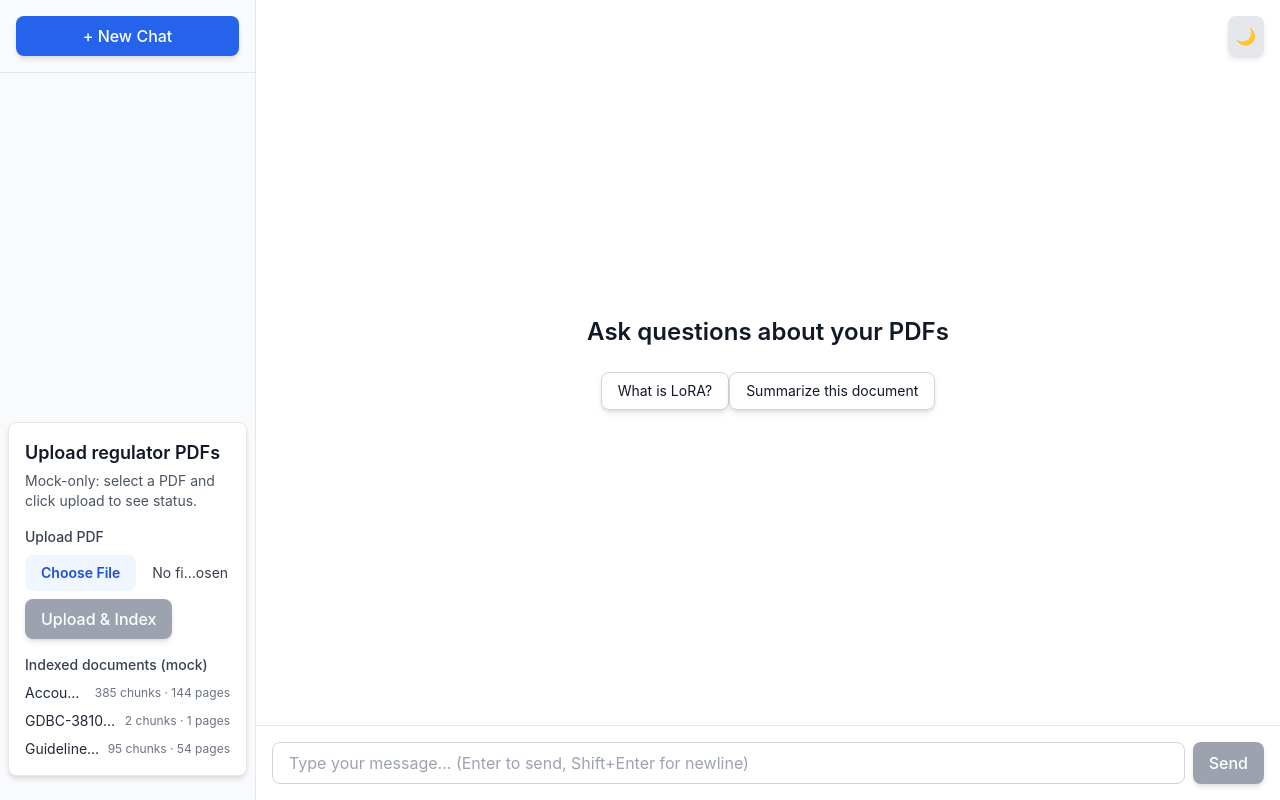
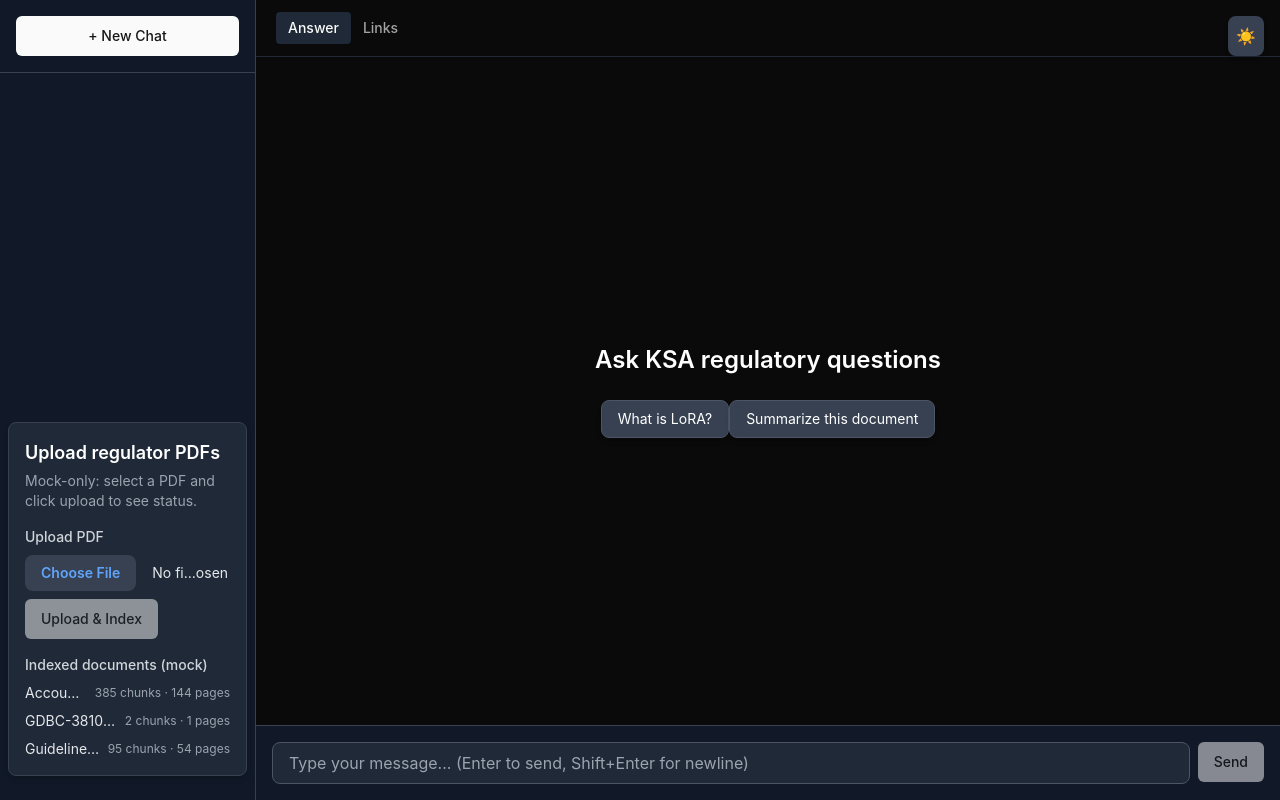
Before and after one commit to abduliota/iota, a Next.js app in the folder frontend/: page / in a window 1280 px wide. Built offline with nearby package versions, Linux system fonts and the light colour scheme.

Commit message:
Enhance frontend styling and functionality: Add new color variables and border radius in Tailwind config, implement dark mode support, and introduce tab navigation in chat interface. Update package dependencies for improved UI components.

```diff
--- a/frontend/app/globals.css
+++ b/frontend/app/globals.css
@@ -11,3 +11,59 @@
   -moz-osx-font-smoothing: grayscale;
   transition: background-color 0.2s ease, color 0.2s ease;
 }
+
+@layer base {
+  :root {
+    --background: 0 0% 100%;
+    --foreground: 222.2 84% 4.9%;
+    --card: 0 0% 100%;
+    --card-foreground: 222.2 84% 4.9%;
+    --popover: 0 0% 100%;
+    --popover-foreground: 222.2 84% 4.9%;
+    --primary: 222.2 47.4% 11.2%;
+    --primary-foreground: 210 40% 98%;
+    --secondary: 210 40% 96.1%;
+    --secondary-foreground: 222.2 47.4% 11.2%;
+    --muted: 210 40% 96.1%;
+    --muted-foreground: 215.4 16.3% 46.9%;
+    --accent: 210 40% 96.1%;
+    --accent-foreground: 222.2 47.4% 11.2%;
+    --destructive: 0 84.2% 60.2%;
+    --destructive-foreground: 210 40% 98%;
+    --border: 214.3 31.8% 91.4%;
+    --input: 214.3 31.8% 91.4%;
+    --ring: 222.2 84% 4.9%;
+    --radius: 0.5rem;
+  }
+
+  .dark {
+    --background: 0 0% 3.9%;
+    --foreground: 0 0% 98%;
+    --card: 0 0% 3.9%;
+    --card-foreground: 0 0% 98%;
+    --popover: 0 0% 3.9%;
+    --popover-foreground: 0 0% 98%;
+    --primary: 0 0% 98%;
+    --primary-foreground: 0 0% 9%;
+    --secondary: 0 0% 14.9%;
+    --secondary-foreground: 0 0% 98%;
+    --muted: 0 0% 14.9%;
+    --muted-foreground: 0 0% 63.9%;
+    --accent: 0 0% 14.9%;
+    --accent-foreground: 0 0% 98%;
+    --destructive: 0 62.8% 30.6%;
+    --destructive-foreground: 0 0% 98%;
+    --border: 0 0% 14.9%;
+    --input: 0 0% 14.9%;
+    --ring: 0 0% 83.1%;
+  }
+}
+
+@layer base {
+  * {
+    @apply border-border;
+  }
+  body {
+    @apply bg-background text-foreground;
+  }
+}
--- a/frontend/app/layout.tsx
+++ b/frontend/app/layout.tsx
@@ -12,7 +12,7 @@
   children: React.ReactNode;
 }) {
   return (
-    <html lang="en" suppressHydrationWarning>
+    <html lang="en" className="dark" suppressHydrationWarning>
       <body>{children}</body>
     </html>
   );
--- a/frontend/app/page.tsx
+++ b/frontend/app/page.tsx
@@ -12,14 +12,16 @@
   const [selectedChatId, setSelectedChatId] = useState<string | null>(null);
   const [currentChat, setCurrentChat] = useState<Chat | null>(null);
   const [showSources, setShowSources] = useState(false);
-  const [theme, setTheme] = useState<'light' | 'dark'>('light');
+  const [theme, setTheme] = useState<'light' | 'dark'>('dark');
 
   useEffect(() => {
     const savedTheme = localStorage.getItem('theme') as 'light' | 'dark' | null;
-    const initialTheme = savedTheme || 'light';
+    const initialTheme = savedTheme || 'dark';
     setTheme(initialTheme);
     if (initialTheme === 'dark') {
       document.documentElement.classList.add('dark');
+    } else {
+      document.documentElement.classList.remove('dark');
     }
   }, []);
 
@@ -79,7 +81,7 @@
     ) || [];
 
   return (
-    <div className="flex h-screen bg-white dark:bg-gray-900 transition-colors duration-200">
+    <div className="flex h-screen bg-[#0a0a0a] dark:bg-[#0a0a0a] transition-colors duration-200">
       <ChatHistory
         selectedChatId={selectedChatId}
         onSelectChat={setSelectedChatId}
--- a/frontend/components/chat/ChatInterface.tsx
+++ b/frontend/components/chat/ChatInterface.tsx
@@ -7,6 +7,7 @@
 import { TypingIndicator } from './TypingIndicator';
 import { ScrollArea } from '@/components/ui/scroll-area';
 import { mockStreamResponse } from '@/lib/mock-streaming';
+import { Tabs, TabsList, TabsTrigger } from '@/components/ui/tabs';
 
 interface ChatInterfaceProps {
   messages: Message[];
@@ -32,6 +33,7 @@
 export function ChatInterface({ messages, onNewMessage }: ChatInterfaceProps) {
   const [isLoading, setIsLoading] = useState(false);
   const [streamingContent, setStreamingContent] = useState('');
+  const [activeTab, setActiveTab] = useState('answer');
   const messagesEndRef = useRef<HTMLDivElement>(null);
 
   useEffect(() => {
@@ -85,11 +87,19 @@
   }
 
   return (
-    <div className="flex flex-col h-screen bg-white dark:bg-gray-900 transition-colors duration-200">
-      <ScrollArea className="flex-1 p-4 bg-white dark:bg-gray-900">
+    <div className="flex flex-col h-screen bg-[#0a0a0a] dark:bg-[#0a0a0a] transition-colors duration-200">
+      <div className="border-b border-gray-800 px-4 py-2">
+        <Tabs value={activeTab} onValueChange={setActiveTab}>
+          <TabsList className="bg-transparent">
+            <TabsTrigger value="answer" className="data-[state=active]:bg-gray-800">Answer</TabsTrigger>
+            <TabsTrigger value="links" className="data-[state=active]:bg-gray-800">Links</TabsTrigger>
+          </TabsList>
+        </Tabs>
+      </div>
+      <ScrollArea className="flex-1 p-4 bg-[#0a0a0a] dark:bg-[#0a0a0a]">
         {allMessages.length === 0 ? (
           <div className="flex flex-col items-center justify-center h-full text-center">
-            <h2 className="text-2xl font-semibold mb-4 text-gray-900 dark:text-white">Ask questions about your PDFs</h2>
+            <h2 className="text-2xl font-semibold mb-4 text-gray-900 dark:text-white">Ask KSA regulatory questions</h2>
             <div className="space-y-2">
               <button
                 onClick={() => handleSend('What is LoRA?')}
--- a/frontend/components/ui/button.tsx
+++ b/frontend/components/ui/button.tsx
@@ -1,37 +1,53 @@
-import React from 'react';
+import * as React from "react"
+import { cva, type VariantProps } from "class-variance-authority"
+import { cn } from "@/lib/utils"
 
-interface ButtonProps {
-  children: React.ReactNode;
-  onClick?: React.MouseEventHandler<HTMLButtonElement>;
-  variant?: 'primary' | 'secondary' | 'ghost';
-  disabled?: boolean;
-  className?: string;
+const buttonVariants = cva(
+  "inline-flex items-center justify-center whitespace-nowrap rounded-md text-sm font-medium ring-offset-background transition-colors focus-visible:outline-none focus-visible:ring-2 focus-visible:ring-ring focus-visible:ring-offset-2 disabled:pointer-events-none disabled:opacity-50",
+  {
+    variants: {
+      variant: {
+        default: "bg-primary text-primary-foreground hover:bg-primary/90",
+        destructive:
+          "bg-destructive text-destructive-foreground hover:bg-destructive/90",
+        outline:
+          "border border-input bg-background hover:bg-accent hover:text-accent-foreground",
+        secondary:
+          "bg-secondary text-secondary-foreground hover:bg-secondary/80",
+        ghost: "hover:bg-accent hover:text-accent-foreground",
+        link: "text-primary underline-offset-4 hover:underline",
+      },
+      size: {
+        default: "h-10 px-4 py-2",
+        sm: "h-9 rounded-md px-3",
+        lg: "h-11 rounded-md px-8",
+        icon: "h-10 w-10",
+      },
+    },
+    defaultVariants: {
+      variant: "default",
+      size: "default",
+    },
+  }
+)
+
+export interface ButtonProps
+  extends React.ButtonHTMLAttributes<HTMLButtonElement>,
+    VariantProps<typeof buttonVariants> {
+  asChild?: boolean
 }
 
-export function Button({
-  children,
-  onClick,
-  variant = 'primary',
-  disabled = false,
-  className = ''
-}: ButtonProps) {
-  const baseStyles = 'px-4 py-2 rounded-lg font-medium transition-all duration-200 transform hover:scale-105 active:scale-95';
-  const variants = {
-    primary:
-      'bg-blue-600 text-white hover:bg-blue-700 disabled:bg-gray-400 dark:bg-blue-500 dark:hover:bg-blue-600 shadow-md hover:shadow-lg hover:shadow-blue-300/50 dark:hover:shadow-blue-500/30',
-    secondary:
-      'bg-white dark:bg-gray-700 text-gray-900 dark:text-gray-200 border border-gray-300 dark:border-gray-600 hover:bg-gray-50 dark:hover:bg-gray-600 shadow-md hover:shadow-lg hover:shadow-blue-200/50 dark:hover:shadow-blue-500/30 hover:border-blue-400 dark:hover:border-blue-500',
-    ghost:
-      'hover:bg-gray-100 text-gray-700 dark:hover:bg-gray-800 dark:text-gray-300 shadow-sm hover:shadow-md hover:shadow-blue-200/30 dark:hover:shadow-blue-500/20',
-  };
+const Button = React.forwardRef<HTMLButtonElement, ButtonProps>(
+  ({ className, variant, size, ...props }, ref) => {
+    return (
+      <button
+        className={cn(buttonVariants({ variant, size, className }))}
+        ref={ref}
+        {...props}
+      />
+    )
+  }
+)
+Button.displayName = "Button"
 
-  return (
-    <button
-      onClick={onClick}
-      disabled={disabled}
-      className={`${baseStyles} ${variants[variant]} ${className}`}
-    >
-      {children}
-    </button>
-  );
-}
+export { Button, buttonVariants }
--- /dev/null
+++ b/frontend/components/ui/tabs.tsx
@@ -0,0 +1,52 @@
+import * as React from "react"
+import * as TabsPrimitive from "@radix-ui/react-tabs"
+import { cn } from "@/lib/utils"
+
+const Tabs = TabsPrimitive.Root
+
+const TabsList = React.forwardRef<
+  React.ElementRef<typeof TabsPrimitive.List>,
+  React.ComponentPropsWithoutRef<typeof TabsPrimitive.List>
+>(({ className, ...props }, ref) => (
+  <TabsPrimitive.List
+    ref={ref}
+    className={cn(
+      "inline-flex h-10 items-center justify-center rounded-md bg-muted p-1 text-muted-foreground",
+      className
+    )}
+    {...props}
+  />
+))
+TabsList.displayName = TabsPrimitive.List.displayName
+
+const TabsTrigger = React.forwardRef<
+  React.ElementRef<typeof TabsPrimitive.Trigger>,
+  React.ComponentPropsWithoutRef<typeof TabsPrimitive.Trigger>
+>(({ className, ...props }, ref) => (
+  <TabsPrimitive.Trigger
+    ref={ref}
+    className={cn(
+      "inline-flex items-center justify-center whitespace-nowrap rounded-sm px-3 py-1.5 text-sm font-medium ring-offset-background transition-all focus-visible:outline-none focus-visible:ring-2 focus-visible:ring-ring focus-visible:ring-offset-2 disabled:pointer-events-none disabled:opacity-50 data-[state=active]:bg-background data-[state=active]:text-foreground data-[state=active]:shadow-sm",
+      className
+    )}
+    {...props}
+  />
+))
+TabsTrigger.displayName = TabsPrimitive.Trigger.displayName
+
+const TabsContent = React.forwardRef<
+  React.ElementRef<typeof TabsPrimitive.Content>,
+  React.ComponentPropsWithoutRef<typeof TabsPrimitive.Content>
+>(({ className, ...props }, ref) => (
+  <TabsPrimitive.Content
+    ref={ref}
+    className={cn(
+      "mt-2 ring-offset-background focus-visible:outline-none focus-visible:ring-2 focus-visible:ring-ring focus-visible:ring-offset-2",
+      className
+    )}
+    {...props}
+  />
+))
+TabsContent.displayName = TabsPrimitive.Content.displayName
+
+export { Tabs, TabsList, TabsTrigger, TabsContent }
--- /dev/null
+++ b/frontend/lib/utils.ts
@@ -0,0 +1,6 @@
+import { type ClassValue, clsx } from "clsx"
+import { twMerge } from "tailwind-merge"
+
+export function cn(...inputs: ClassValue[]) {
+  return twMerge(clsx(inputs))
+}
--- a/frontend/tailwind.config.js
+++ b/frontend/tailwind.config.js
@@ -7,7 +7,48 @@
     './app/**/*.{js,ts,jsx,tsx,mdx}',
   ],
   theme: {
-    extend: {},
+    extend: {
+      colors: {
+        border: "hsl(var(--border))",
+        input: "hsl(var(--input))",
+        ring: "hsl(var(--ring))",
+        background: "hsl(var(--background))",
+        foreground: "hsl(var(--foreground))",
+        primary: {
+          DEFAULT: "hsl(var(--primary))",
+          foreground: "hsl(var(--primary-foreground))",
+        },
+        secondary: {
+          DEFAULT: "hsl(var(--secondary))",
+          foreground: "hsl(var(--secondary-foreground))",
+        },
+        destructive: {
+          DEFAULT: "hsl(var(--destructive))",
+          foreground: "hsl(var(--destructive-foreground))",
+        },
+        muted: {
+          DEFAULT: "hsl(var(--muted))",
+          foreground: "hsl(var(--muted-foreground))",
+        },
+        accent: {
+          DEFAULT: "hsl(var(--accent))",
+          foreground: "hsl(var(--accent-foreground))",
+        },
+        popover: {
+          DEFAULT: "hsl(var(--popover))",
+          foreground: "hsl(var(--popover-foreground))",
+        },
+        card: {
+          DEFAULT: "hsl(var(--card))",
+          foreground: "hsl(var(--card-foreground))",
+        },
+      },
+      borderRadius: {
+        lg: "var(--radius)",
+        md: "calc(var(--radius) - 2px)",
+        sm: "calc(var(--radius) - 4px)",
+      },
+    },
   },
   plugins: [],
 }
```
Also changed, not shown: frontend/components/chat/MessageBubble.tsx (+27 -3 lines), frontend/package.json (+6 -1 lines), 1 other file (tests, documents, lock files or other folders).
